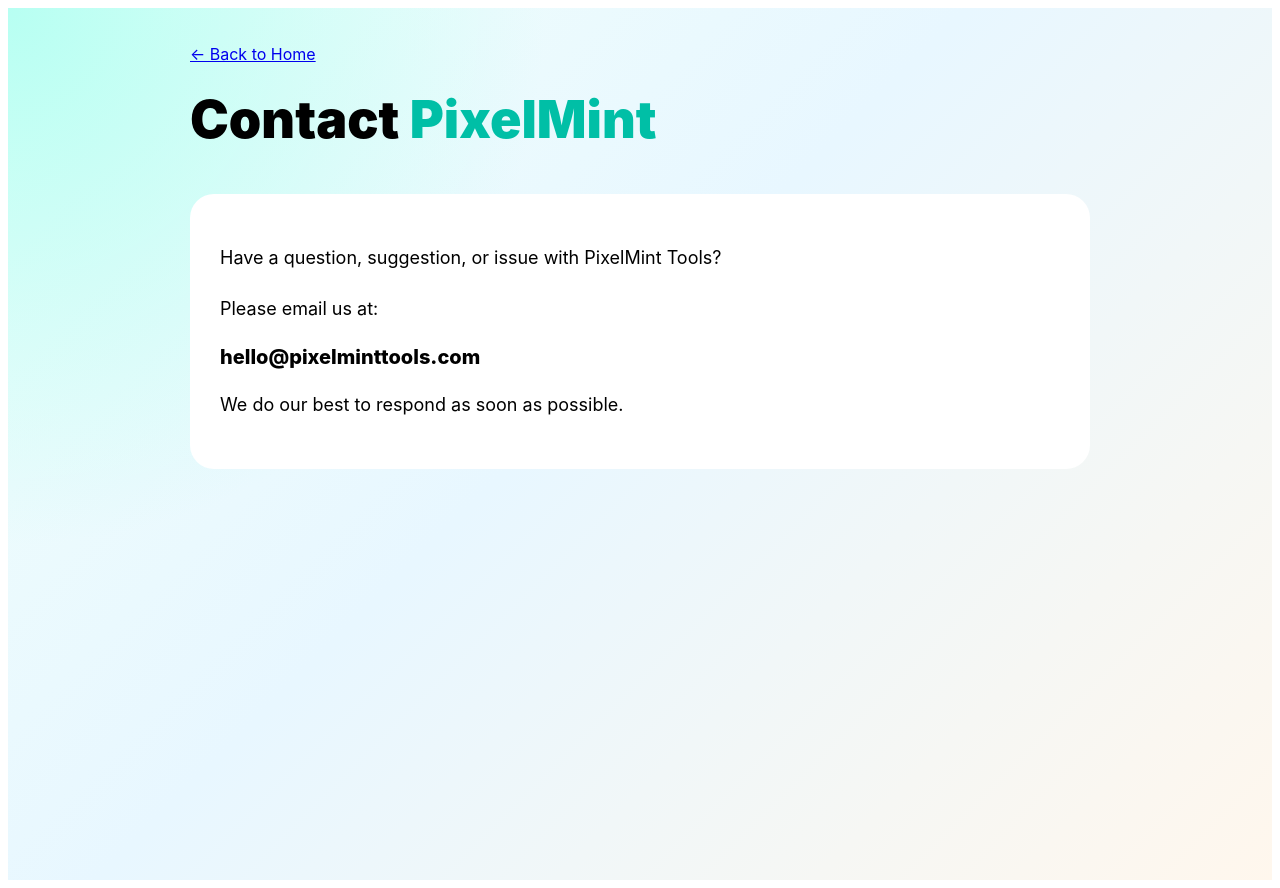
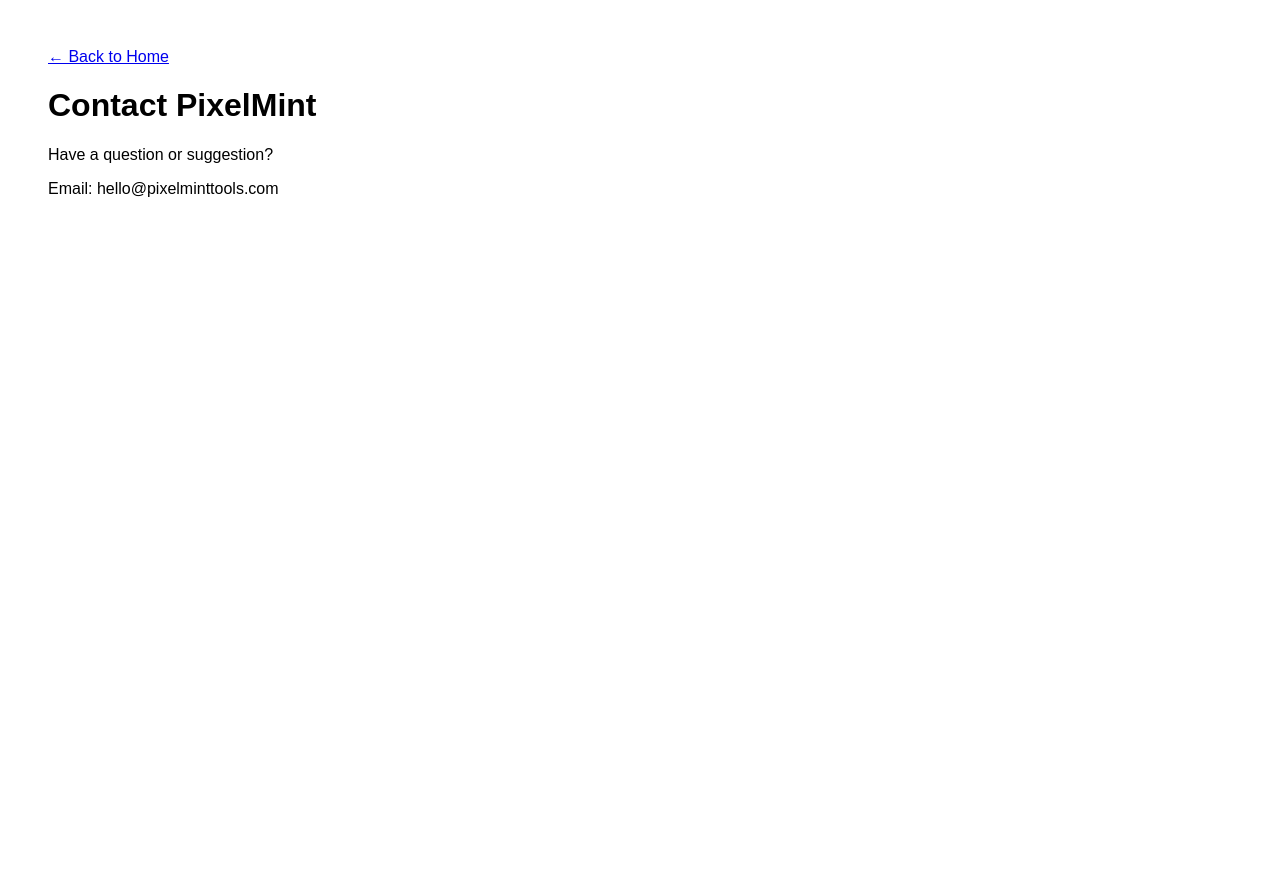
Before and after one commit to gramaziofamily/pixelminttools, a Next.js app: page /contact in a window 1280 px wide. After the commit the page ends 800 px from the top, so only its background shows below. Built offline with nearby package versions, Linux system fonts and the light colour scheme.

Commit message:
Update page.js

```diff
--- a/app/contact/page.js
+++ b/app/contact/page.js
@@ -1,39 +1,10 @@
 export default function ContactPage() {
   return (
-    <main
-      style={{
-        minHeight: "100vh",
-        background:
-          "radial-gradient(circle at top left, #b7fff2 0%, transparent 35%), linear-gradient(135deg, #f0fffb 0%, #e8f7ff 45%, #fff7ed 100%)",
-        padding: "36px 20px",
-        fontFamily: "Avenir Next, Inter, ui-sans-serif, system-ui, sans-serif",
-      }}
-    >
-      <section style={{ maxWidth: "900px", margin: "0 auto" }}>
-        <a href="/">← Back to Home</a>
-
-        <h1 style={{ fontSize: "52px", fontWeight: "900", marginTop: "24px" }}>
-          Contact <span style={{ color: "#00bfa6" }}>PixelMint</span>
-        </h1>
-
-        <div style={{ background: "white", padding: "30px", borderRadius: "24px", marginTop: "24px" }}>
-          <p style={{ fontSize: "18px", lineHeight: "1.8" }}>
-            Have a question, suggestion, or issue with PixelMint Tools?
-          </p>
-
-          <p style={{ fontSize: "18px", lineHeight: "1.8" }}>
-            Please email us at:
-          </p>
-
-          <p style={{ fontSize: "20px", fontWeight: "800" }}>
-            hello@pixelminttools.com
-          </p>
-
-          <p style={{ fontSize: "18px", lineHeight: "1.8" }}>
-            We do our best to respond as soon as possible.
-          </p>
-        </div>
-      </section>
+    <main style={{ padding: "40px", fontFamily: "Arial, sans-serif" }}>
+      <a href="/">← Back to Home</a>
+      <h1>Contact PixelMint</h1>
+      <p>Have a question or suggestion?</p>
+      <p>Email: hello@pixelminttools.com</p>
     </main>
   );
 }
```
